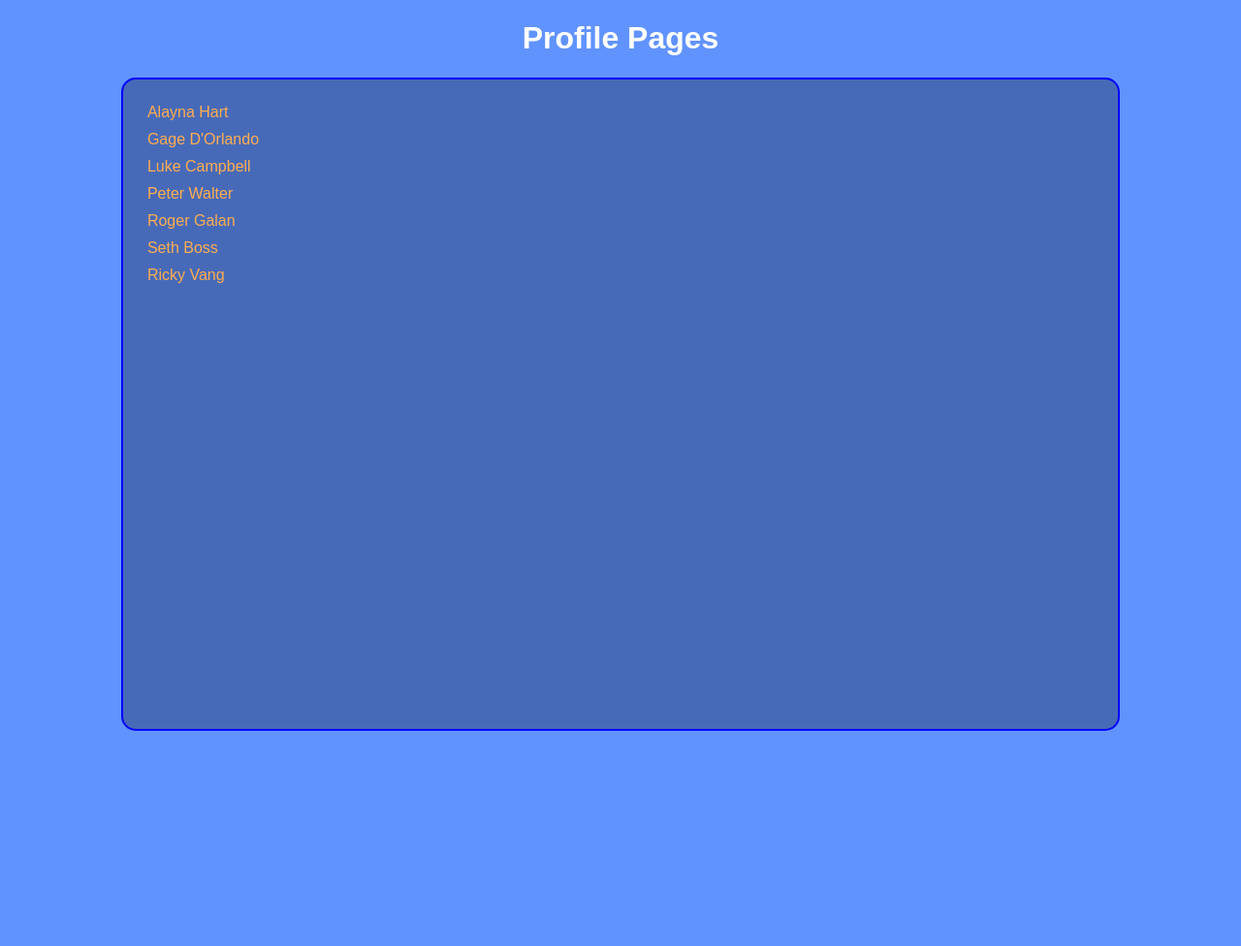
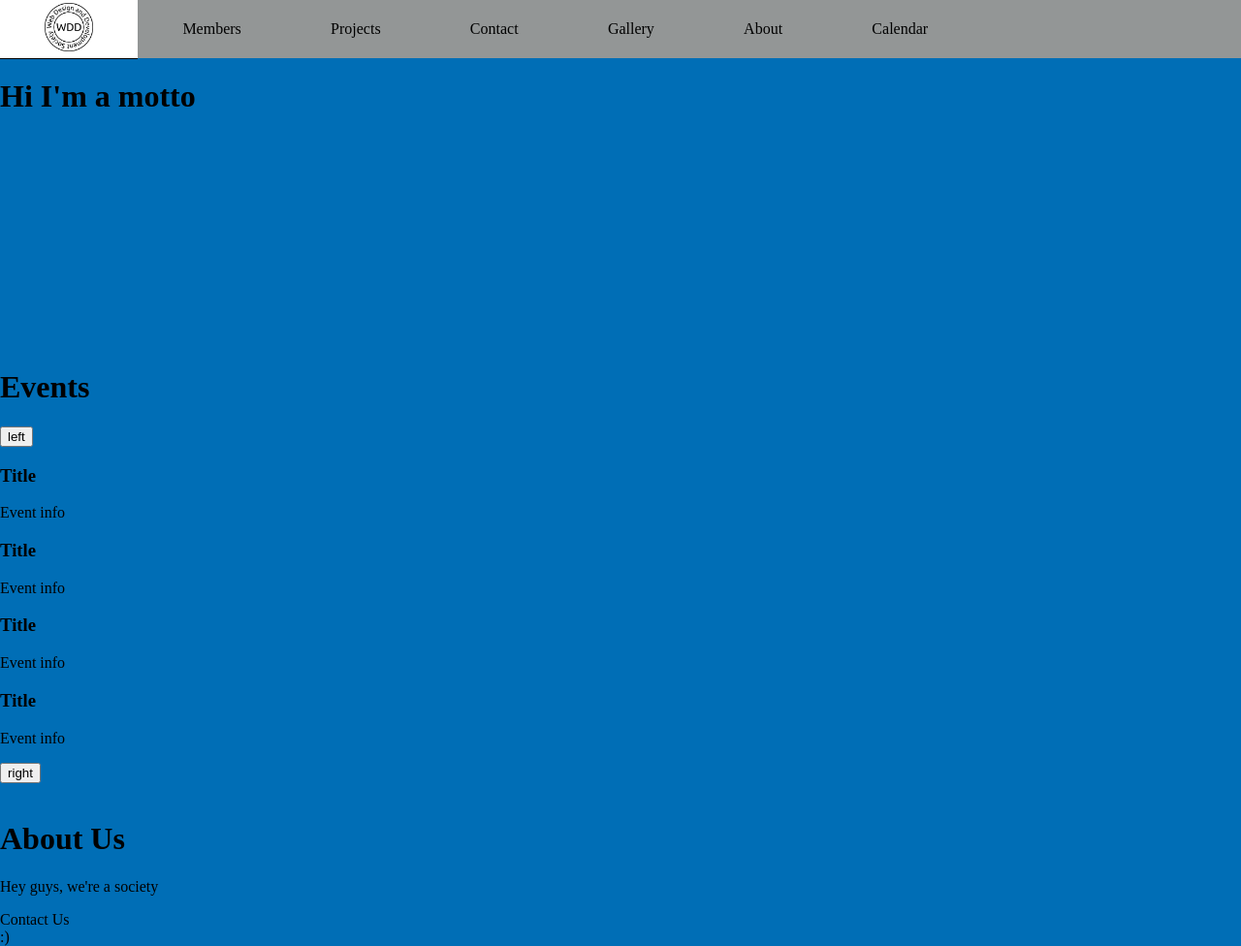
Before and after one commit to amhart02/webdevsociety, a website: page index.html in a window 1280 px wide. Shown: the whole page at 97% size. Before the commit the page ends 800 px from the top, so only its background shows below. Drawn offline with Linux system fonts and the light colour scheme.

Commit message:
Started society site

```diff
--- a/index.html
+++ b/index.html
@@ -3,19 +3,49 @@
 <head>
     <meta charset="UTF-8">
     <meta name="viewport" content="width=device-width, initial-scale=1.0">
-    <title>WDD Society Page</title>
-    <link type="text/css" href="styles/mainstyles.css" rel="stylesheet">
+    <link rel="stylesheet" href="styles/styles.css">
+    <title>Web Des Dev Soc</title>
 </head>
 <body>
-    <h1>Profile Pages</h1>
-    <div class="card">
-        <a href="alaynahart.html">Alayna Hart</a>
-        <a href="gagedorlando.html">Gage D'Orlando</a>
-        <a href="luke.html">Luke Campbell</a>
-        <a href="peterindex.html">Peter Walter</a>
-        <a href="rogergalan.html">Roger Galan</a>
-        <a href="sethboss.html">Seth Boss</a>
-        <a href="rickyvang.html">Ricky Vang</a>
-    </div>
+    <header>
+        <nav>
+            <a href="index.html" ><img src="images/logo.png" alt="Logo for the WDD Society" width="50px"></a>
+            <a href="members.html">Members</a>
+            <a href="projects.html">Projects</a>
+            <a href="contact.html">Contact</a>
+            <a href="gallery.html">Gallery</a>
+            <a href="about.html">About</a>
+            <a href="calendar.html">Calendar</a>
+        </nav>
+    </header>
+    <main>
+        <div id="hero-img">
+            <img id="cool-picture">
+            <h1 id="motto">Hi I'm a motto</h1>
+        </div>
+        <div id="events">
+            <h1>Events</h1>
+            <input type="button" value="left">
+            <div class="card"><h3>Title</h3><p>Event info</p></div>
+            <div class="card"><h3>Title</h3><p>Event info</p></div>
+            <div class="card"><h3>Title</h3><p>Event info</p></div>
+            <div class="card"><h3>Title</h3><p>Event info</p></div>
+            <input type="button" value="right">
+        </div>
+        <div id="about-us">
+            <img id="about-picture">
+            <h1 id="about">About Us</h1>
+            <p>Hey guys, we're a society</p>
+        </div>
+        <section>
+            <div id="member-card"></div>
+            <div id="gallery-card"></div>
+            <div id="project-card"></div>
+        </section>
+        <footer>
+            <div id="footer-contact">Contact Us</div>
+            <div id="socials">:)</div>
+        </footer>
+    </main>
 </body>
 </html>
--- /dev/null
+++ b/styles/styles.css
@@ -0,0 +1,39 @@
+body{
+    background-color:#006eb6;
+    margin:0;
+}
+
+#cool-picture{
+    grid-column: 1/2;
+    grid-row:1/2;
+}
+
+#hero-img{
+    height:300px;
+    display:grid;
+}
+
+#motto{
+    grid-column: 1/2;
+    grid-row:1/2;
+}
+
+nav{
+    background-color: #939696;
+    height:60px;
+    display: grid;
+    align-items: center;
+    grid-template-columns: repeat(10, auto);
+}
+nav a{
+    color:black;
+    text-decoration: none;
+    height:100%;
+    text-align: center;
+    align-content: center;
+}
+nav a:hover{
+    color:black;
+    border-bottom: 1px solid black;
+    background-color: white;
+}
```
Also changed, not shown: members.html (added, +21 -0 lines), images/logo.png (added).
